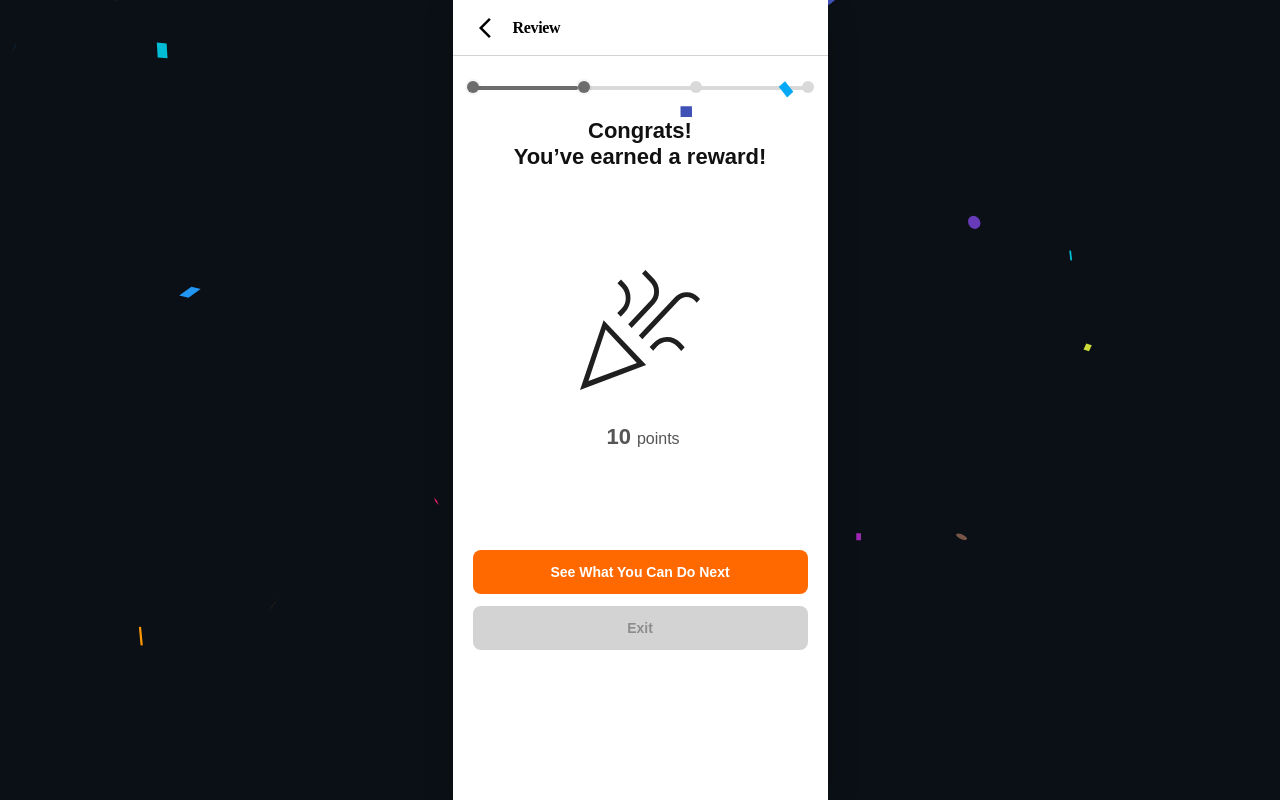
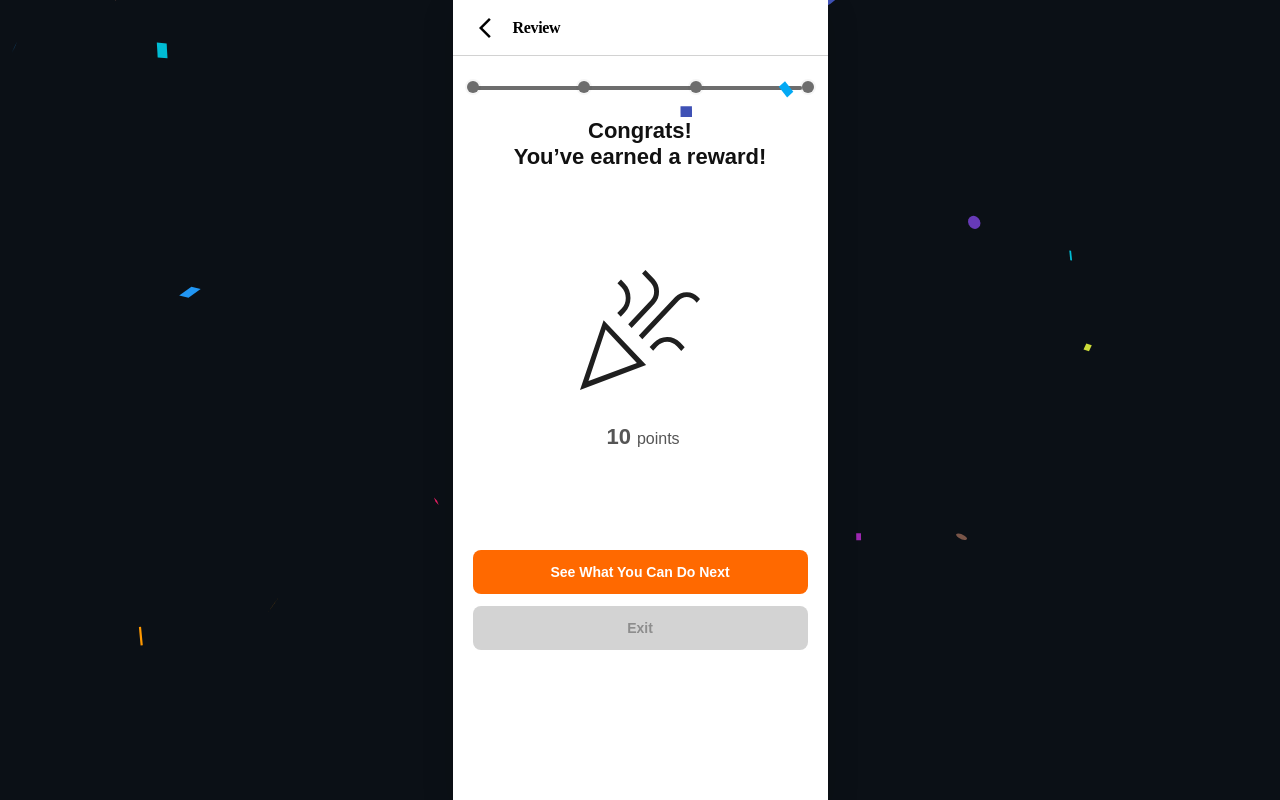
Before and after one commit to LikeLion-13th-Hackathon/Frontend, a React (Vite) app: page /review/complete in a window 1280 px wide. Built offline with nearby package versions, Linux system fonts and the light colour scheme; sample sign-in values are in the browser's storage; a web font is replaced by a local one.

Commit message:
fix: 스테퍼 수정 및 조건 수정

```diff
--- a/src/features/chat/pages/ChatSimulator.jsx
+++ b/src/features/chat/pages/ChatSimulator.jsx
@@ -274,7 +274,7 @@ export default function AIChatSimulatorChat() {
               End Chat
             </EndChatButton>
             <ReviewButton
-              disabled={messages.length < 1}
+              disabled={messages.length < 4}
               onClick={() => {
                 const store = state?.store;
                 const storeWithId = { ...store, id: store.id ?? store.store_id };
--- a/src/features/review/pages/ReviewComplete.jsx
+++ b/src/features/review/pages/ReviewComplete.jsx
@@ -74,15 +74,7 @@ export default function ReviewComplete() {
       />
 
       <Page>
-      <Stepper
-        current={2}
-        total={
-          state?.mode === "direct"
-            ? 2   // direct는 항상 2단계
-            : (state?.forceFourSteps ? 4 : 4) // chat(receipt/normal)은 4단계
-        }
-      />
-
+        <Stepper current={isReceiptFlow ? 2 : 4} total={isReceiptFlow ? 2 : 4} />
 
         <Title>Congrats!{"\n"}You’ve earned a reward!</Title>
 
```
